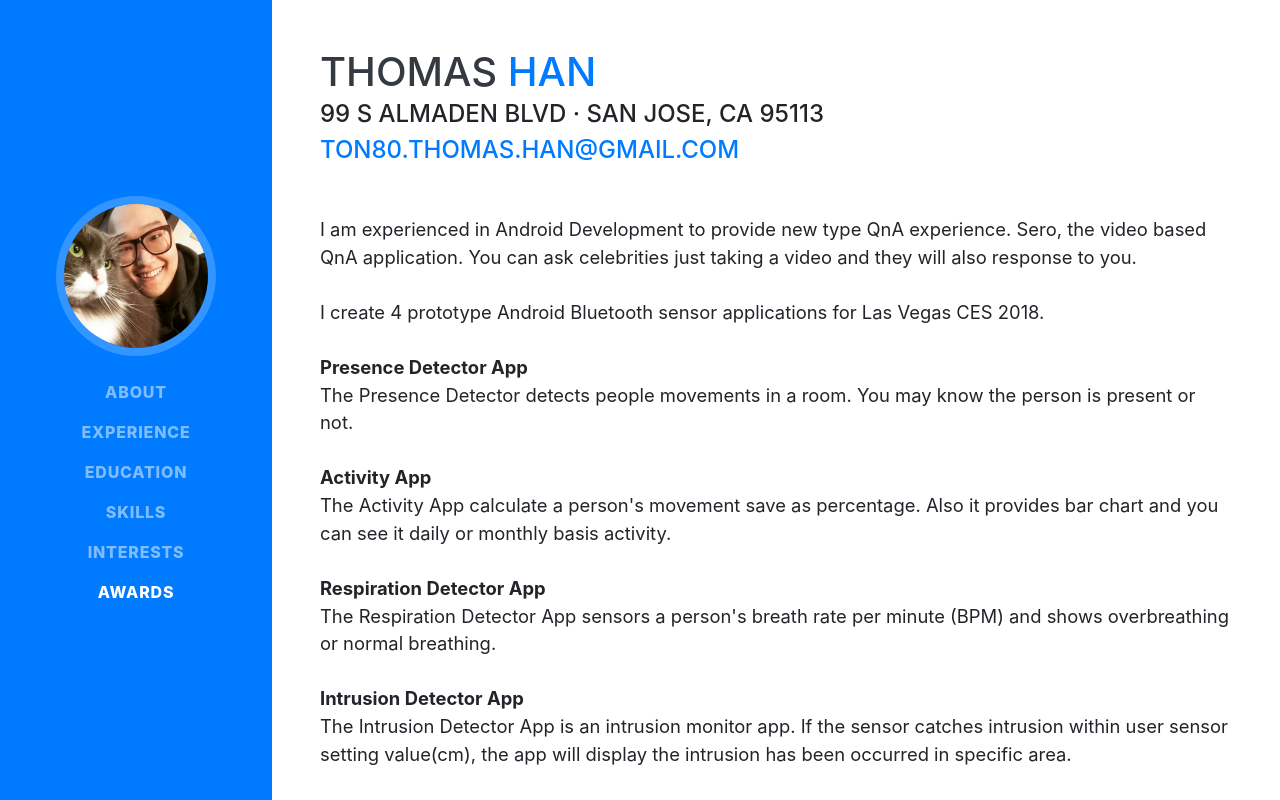
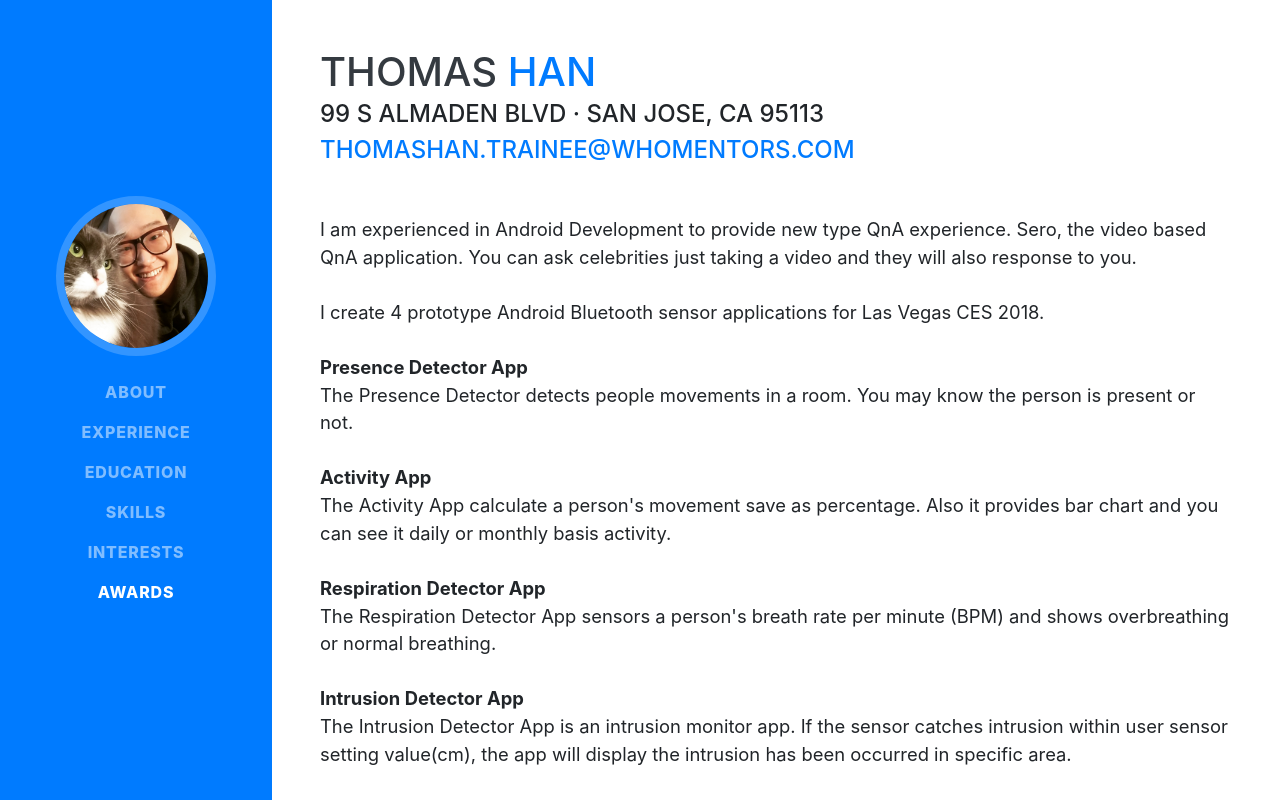
Before and after one commit to hoony2520/thomashan.tk, a website with bundled scripts: page index.html in a window 1280 px wide. Shown: the top 800 px of the page. Built offline with nearby package versions, Linux system fonts and the light colour scheme; a web font is replaced by a local one.

Commit message:
update email

```diff
--- a/index.html
+++ b/index.html
@@ -67,7 +67,7 @@
           <span class="text-primary">Han</span>
         </h1>
         <div class="subheading mb-5">99 S Almaden Blvd · San Jose, CA 95113
-          <a href="mailto:name@email.com">Ton80.Thomas.Han@gmail.com</a>
+          <a href="mailto:name@email.com">thomashan.trainee@whomentors.com</a>
         </div>
         <p class="lead mb-5">I am experienced in Android Development to provide new type QnA experience. Sero, the video based QnA application. You can ask celebrities just taking a video and they will also response to you.
 
```
